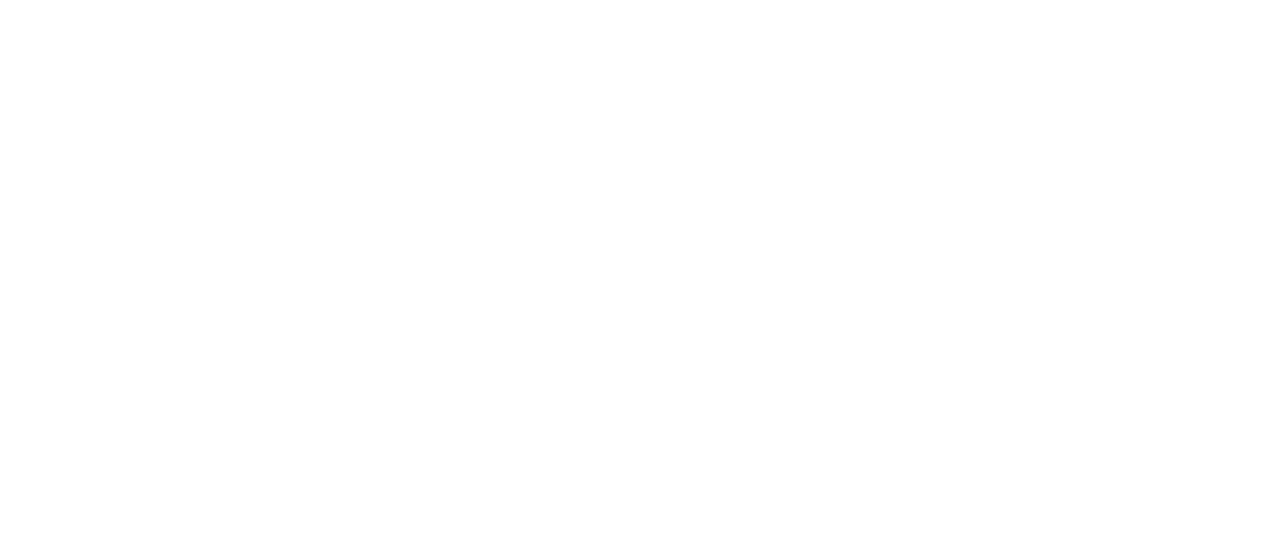
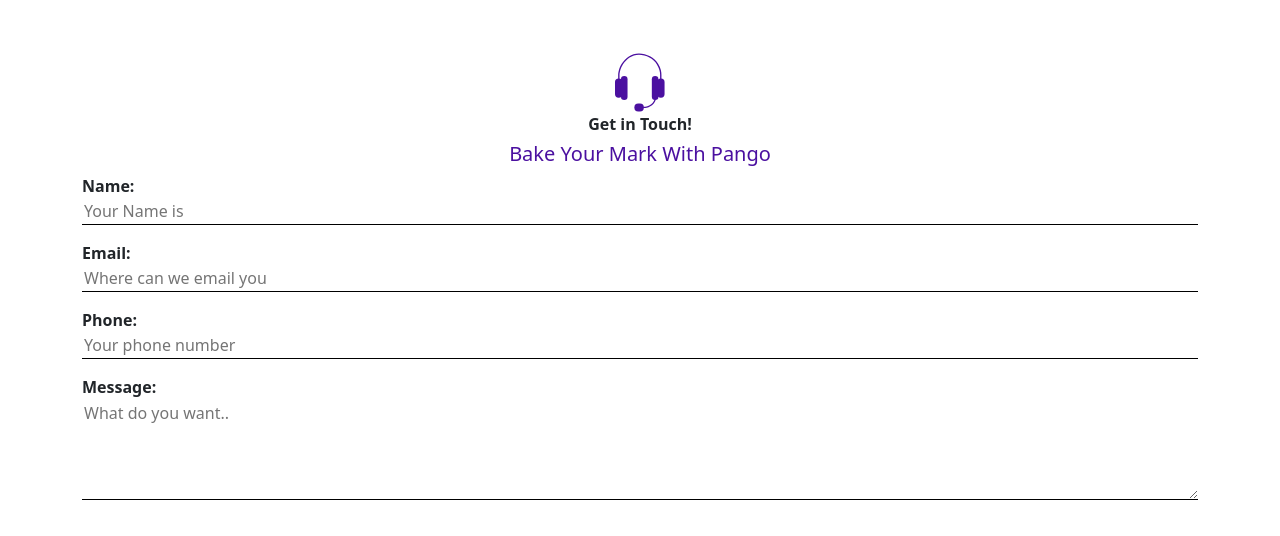
Before and after one commit to JANHAVI-GHADIGAONKAR/get-in-touch, a plain HTML site: page index.html in a window 1280 px wide. Drawn offline with nearby package versions, Linux system fonts and the light colour scheme.

Commit message:
section 1 Completed

```diff
--- a/index.html
+++ b/index.html
@@ -4,8 +4,47 @@
     <meta charset="UTF-8">
     <meta name="viewport" content="width=device-width, initial-scale=1.0">
     <title>Get in touch</title>
+    <link rel="preconnect" href="https://fonts.googleapis.com">
+    <link rel="preconnect" href="https://fonts.gstatic.com" crossorigin>
+    <link href="https://fonts.googleapis.com/css2?family=Poppins:ital,wght@0,100;0,200;0,300;0,400;0,500;0,600;0,700;0,800;0,900;1,100;1,200;1,300;1,400;1,500;1,600;1,700;1,800;1,900&display=swap" rel="stylesheet">
+    <link href="https://cdn.jsdelivr.net/npm/bootstrap@5.3.3/dist/css/bootstrap.min.css" rel="stylesheet" integrity="sha384-QWTKZyjpPEjISv5WaRU9OFeRpok6YctnYmDr5pNlyT2bRjXh0JMhjY6hW+ALEwIH" crossorigin="anonymous">
+    <link rel="stylesheet" href="style.css">
+
 </head>
 <body>
+    <section class="container get-in-touch-heading">
+        <div class="main-heading">
+            <svg width="50" height="65" viewBox="0 0 56 65" fill="none" xmlns="http://www.w3.org/2000/svg">
+                <rect y="27.9375" width="8.27243" height="21.5661" rx="4.13621" fill="#4B10A0"/>
+                <rect x="47.2393" y="27.9375" width="8.27243" height="21.5661" rx="4.13621" fill="#4B10A0"/>
+                <rect x="6.63965" y="25.2148" width="7.40164" height="27.0121" rx="3.70082" fill="#4B10A0"/>
+                <rect x="41.2529" y="25.2148" width="7.40164" height="27.0121" rx="3.70082" fill="#4B10A0"/>
+                <path fill-rule="evenodd" clip-rule="evenodd" d="M26.8305 1.52488C18.8561 1.52488 13.0155 6.36469 8.7839 12.3143C7.47726 14.1515 6.55973 16.447 5.96032 18.6059C5.36308 20.7569 5.09654 22.7178 5.06098 23.865V29.6806H3.53711V23.842L3.53745 23.8307C3.57584 22.5438 3.86542 20.4546 4.49207 18.1977C5.1185 15.9415 6.09673 13.4627 7.54237 11.4301C11.9097 5.28972 18.1512 0 26.8305 0C35.3958 0 44.2032 4.69117 48.2738 11.48C51.4863 16.8378 52.0288 20.788 52.0288 23.8534V29.6806H50.5049V23.8534C50.5049 21.0372 50.0242 17.363 46.9671 12.2645C43.2006 5.98296 34.9189 1.52488 26.8305 1.52488Z" fill="#4B10A0"/>
+                <path fill-rule="evenodd" clip-rule="evenodd" d="M45.8434 51.6442C43.2058 59.8399 35.1958 61.385 31.5732 61.1573L31.6688 59.6354C34.9762 59.8433 42.067 58.404 44.3929 51.1768L45.8434 51.6442Z" fill="#4B10A0"/>
+                <rect x="21.6611" y="56.0391" width="10.6671" height="8.8225" rx="4.41125" fill="#4B10A0"/>
+            </svg>
+            <h6 class="heading">Get in Touch!</h6>
+            <h5 class="bake-your-mark">Bake Your Mark With Pango</h5>
+        </div>
+    </section>
+    <section class=" container form">
+        <div class="">
+            <div class="get-in-touch-form d-flex flex-column">
+                <label class="fw-semibold" for="name">Name:</label>
+                <input class="input-style" type="text" id="name" name="user_name" placeholder="Your Name is">
+                <label  class="pt-3 fw-semibold" for="email">Email:</label>
+                <input class="input-style" type="email" id="mail" name="user_email" placeholder="Where can we email you">
+                <label class="pt-3 fw-semibold" for="phone">Phone:</label>
+                <input class="input-style" type="tel" id="phone" name="user_phone" placeholder="Your phone number">
+                <label class="pt-3 fw-semibold" for="message">Message:</label>
+                <textarea class="input-style" rows="4" cols="50" name="comment" form="usrform" placeholder="What do you want.."></textarea>
 
+            </div>
+        </div>
+    </section>
+
+
+
+    <!-- <script src="https://cdn.jsdelivr.net/npm/bootstrap@5.3.3/dist/js/bootstrap.bundle.min.js" integrity="sha384-YvpcrYf0tY3lHB60NNkmXc5s9fDVZLESaAA55NDzOxhy9GkcIdslK1eN7N6jIeHz" crossorigin="anonymous"></script> -->
 </body>
 </html>
--- /dev/null
+++ b/style.css
@@ -0,0 +1,17 @@
+.main-heading{
+    text-align: center;
+    margin-top: 50px;
+}
+.heading{
+    font-weight: 700;
+}
+.bake-your-mark{
+    color: #4B10A0;
+}
+.input-style{
+    border-bottom: 1.5px solid #000 !important;
+    border: none;
+}
+input:focus{
+    outline: none;
+}
```
